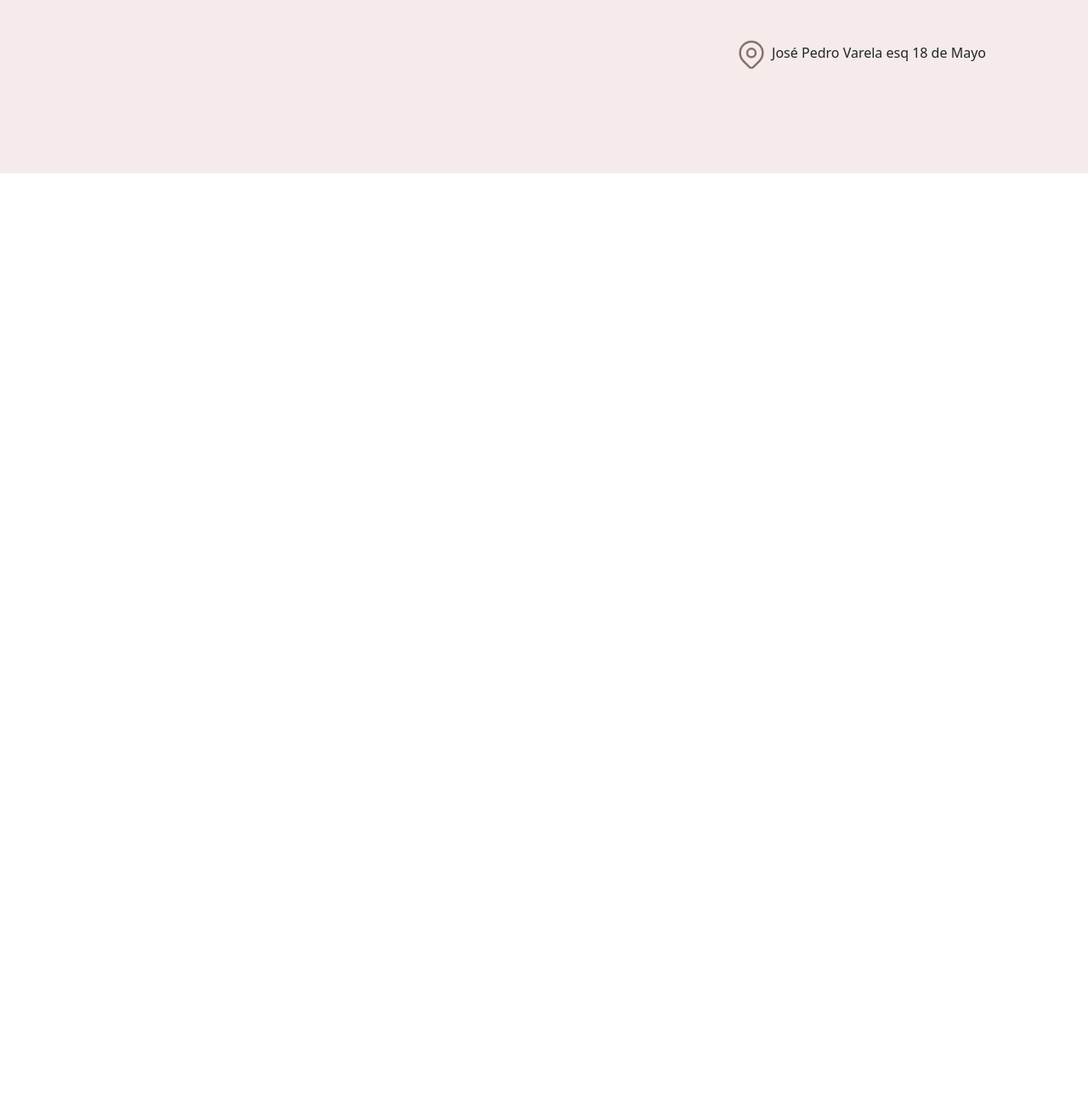
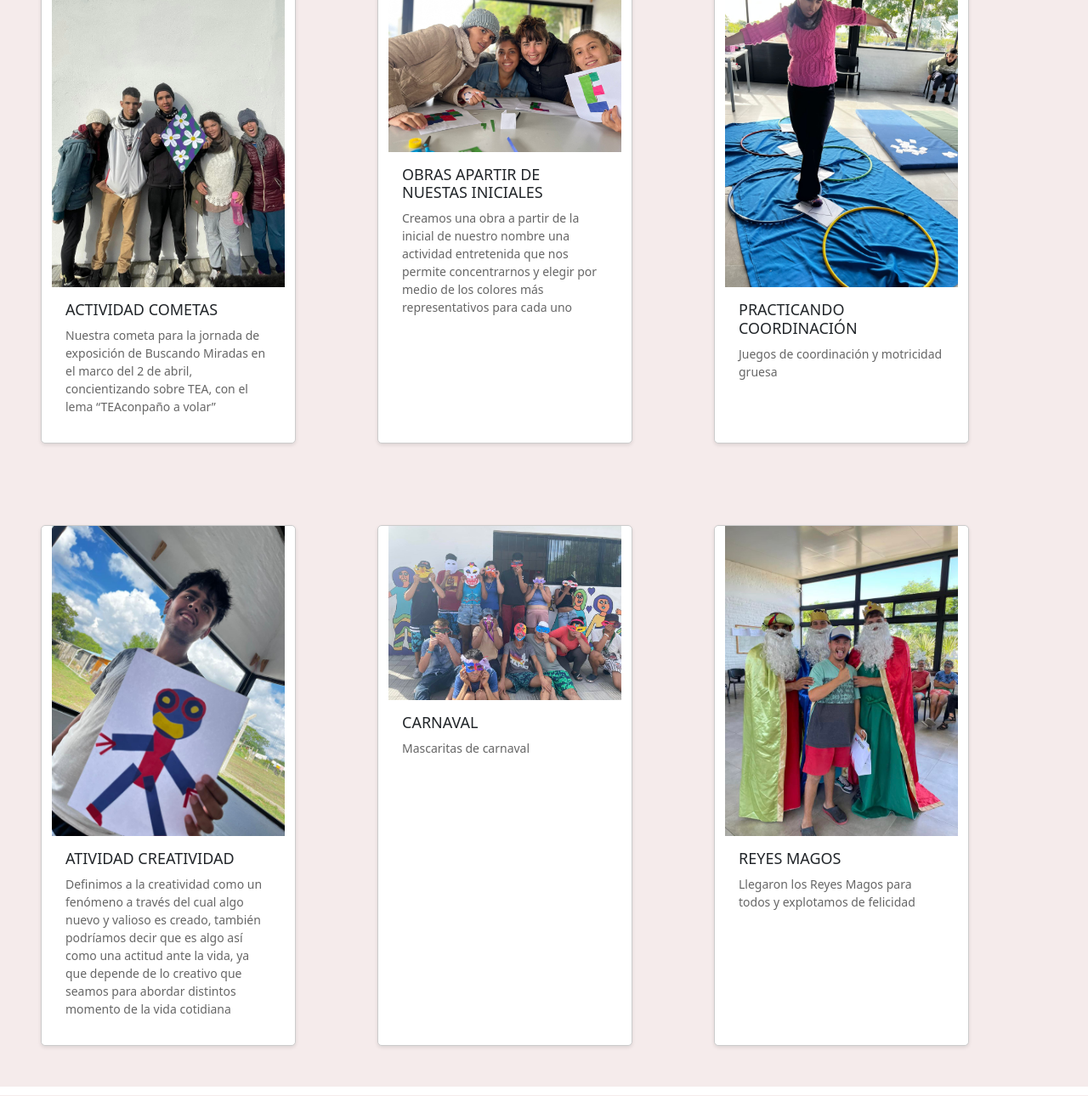
Before and after one commit to Ivan-Lomando/comision-39385, a plain HTML site: page pages/servicios.html in a window 1280 px wide. Shown: the part 332-1622 px from the top of the page at 85% size. Before the commit the page ends 800 px from the top, so only its background shows below. Drawn offline with nearby package versions, Linux system fonts and the light colour scheme.

Commit message:
entrega3

```diff
--- a/css/style.css
+++ b/css/style.css
@@ -147,6 +147,42 @@ img{
 .actividades-parraf{
     text-align: center;
 }
+
+
+.card {
+    width: 300px;
+    border: 1px solid #ccc;
+    border-radius: 5px;
+    box-shadow: 0 2px 4px rgba(0, 0, 0, 0.1);
+    overflow: hidden;
+}
+.card img {
+    width: 100%;
+    height: auto;
+}
+
+.card-content {
+    padding: 16px;
+}
+
+.card-content h2 {
+    font-size: 18px;
+    margin-bottom: 8px;
+}
+
+.card-content p {
+    font-size: 14px;
+    color: #666;
+}
+
+
+
+
+
+
+
+
+
 @media(max-width: 700px ) {
     .main{
 
--- a/pages/servicios.html
+++ b/pages/servicios.html
@@ -40,12 +40,62 @@
           </nav>
         </header>
     <main>
-        <section class="main-activdades">
-          <div class="actividades-importante">
+        <section class="main-activdades container-fluid">
+          <div class="actividades-importante text-center">
             <h1 class="actividades-titulo">ACTIVIDADES</h1>
             <p class="actividades-parrafo">El centro cuenta con personal capacitado para cubrir actividades de ámbito educativo no formal, estimulación cognitiva, recreación, expresión, arte, danza, música, educación física, atletismo, cine, talleres de sexualidad, entre otras variedades de talleres.</p>
           </div>
-          <div></div>
+          <div class="row">
+            <div class="card col-md-4 m-5  ">
+              <img src="../assets/img/card1.jpg" alt="Imagen de la tarjeta">
+              <div class="card-content">
+                <h2>ACTIVIDAD COMETAS</h2>
+                <p>Nuestra cometa para la jornada de exposición de Buscando Miradas en el marco del 2 de abril, concientizando sobre TEA, con el lema “TEAconpaño a volar”</p>
+              </div>
+            </div>
+
+              <div class="card col-md-4 m-5">
+                <img src="../assets/img/card2.jpg" alt="Imagen de la tarjeta">
+                <div class="card-content">
+                  <h2>OBRAS APARTIR DE NUESTAS INICIALES</h2>
+                  <p>Creamos una obra a partir de la inicial de nuestro nombre una actividad entretenida que nos permite concentrarnos y elegir por medio de los colores más representativos para cada uno</p>
+                </div>
+              </div>
+
+                <div class="card col-md-4 m-5">
+                  <img src="../assets/img/card3.jpg" alt="Imagen de la tarjeta">
+                  <div class="card-content">
+                    <h2>PRACTICANDO COORDINACIÓN</h2>
+                    <p>Juegos de coordinación y motricidad gruesa</p>
+                  </div>
+                </div>
+          </div>
+                <div class="row">
+                <div class="card col-md-4 m-5">
+                  <img src="../assets/img/card4.jpg" alt="Imagen de la tarjeta">
+                  <div class="card-content">
+                    <h2>ATIVIDAD CREATIVIDAD</h2>
+                    <p>Definimos a la creatividad como un fenómeno a través del cual algo nuevo y valioso es creado, también podríamos decir que es algo así como una actitud ante la vida, ya que depende de lo creativo que seamos para abordar distintos momento de la vida cotidiana </p>
+                  </div>
+                </div>
+
+                <div class="card col-md-4 m-5">
+                  <img src="../assets/img/card5.jpg" alt="Imagen de la tarjeta">
+                  <div class="card-content">
+                    <h2>CARNAVAL</h2>
+                    <p>Mascaritas de carnaval</p>
+                  </div>
+                </div>
+
+                <div class="card col-md-4 m-5">
+                  <img src="../assets/img/card6.jpg" alt="Imagen de la tarjeta">
+                  <div class="card-content">
+                    <h2>REYES MAGOS</h2>
+                    <p>Llegaron los Reyes Magos para todos y explotamos de felicidad</p>
+                  </div>
+                </div>
+            </div>
+
 
         </section>
     </main>
```
Also changed, not shown: assets/img/card1.jpg (added), assets/img/card2.jpg (added), assets/img/card3.jpg (added), assets/img/card4.jpg (added), assets/img/card5.jpg (added), assets/img/card6.jpg (added).
